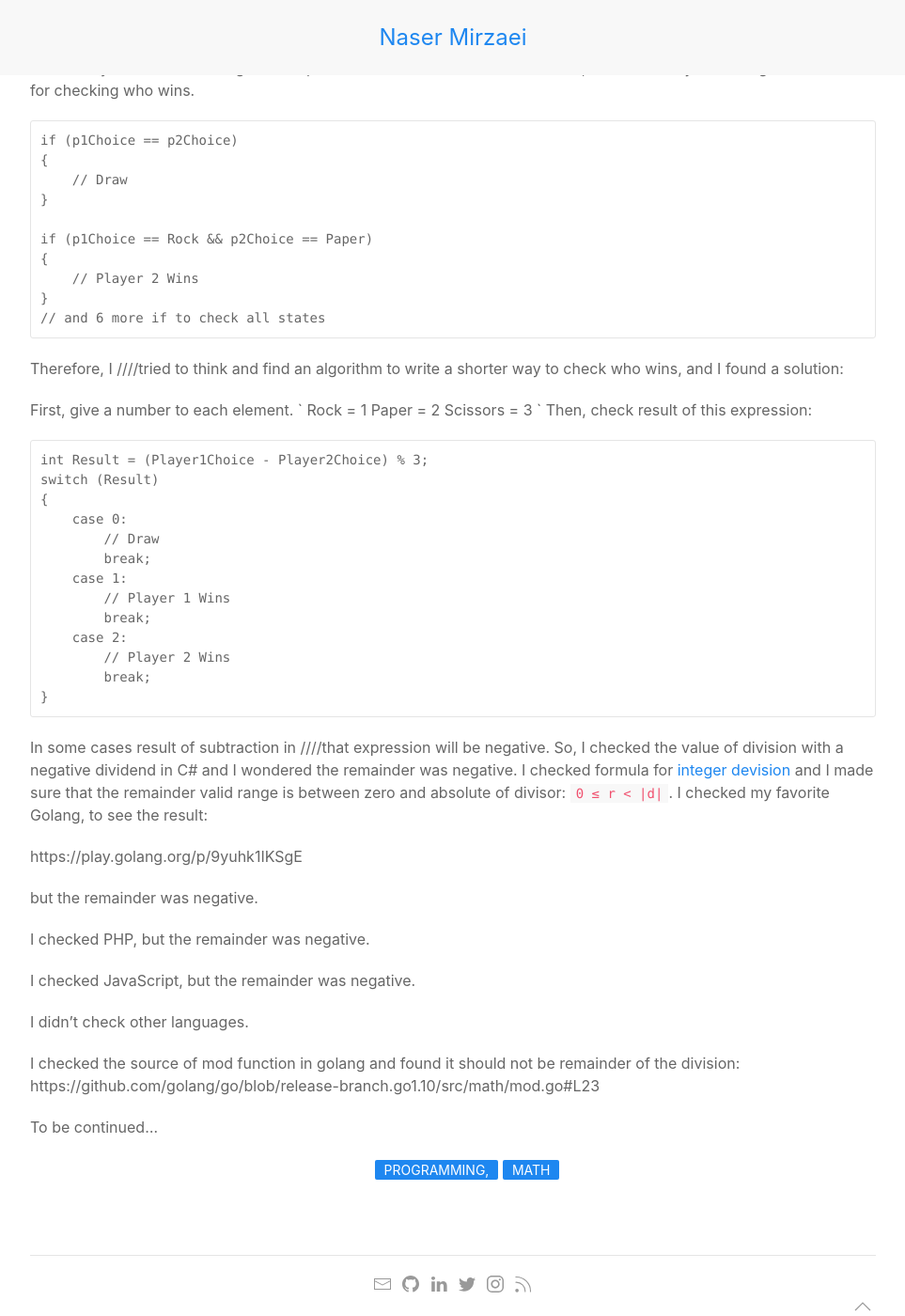
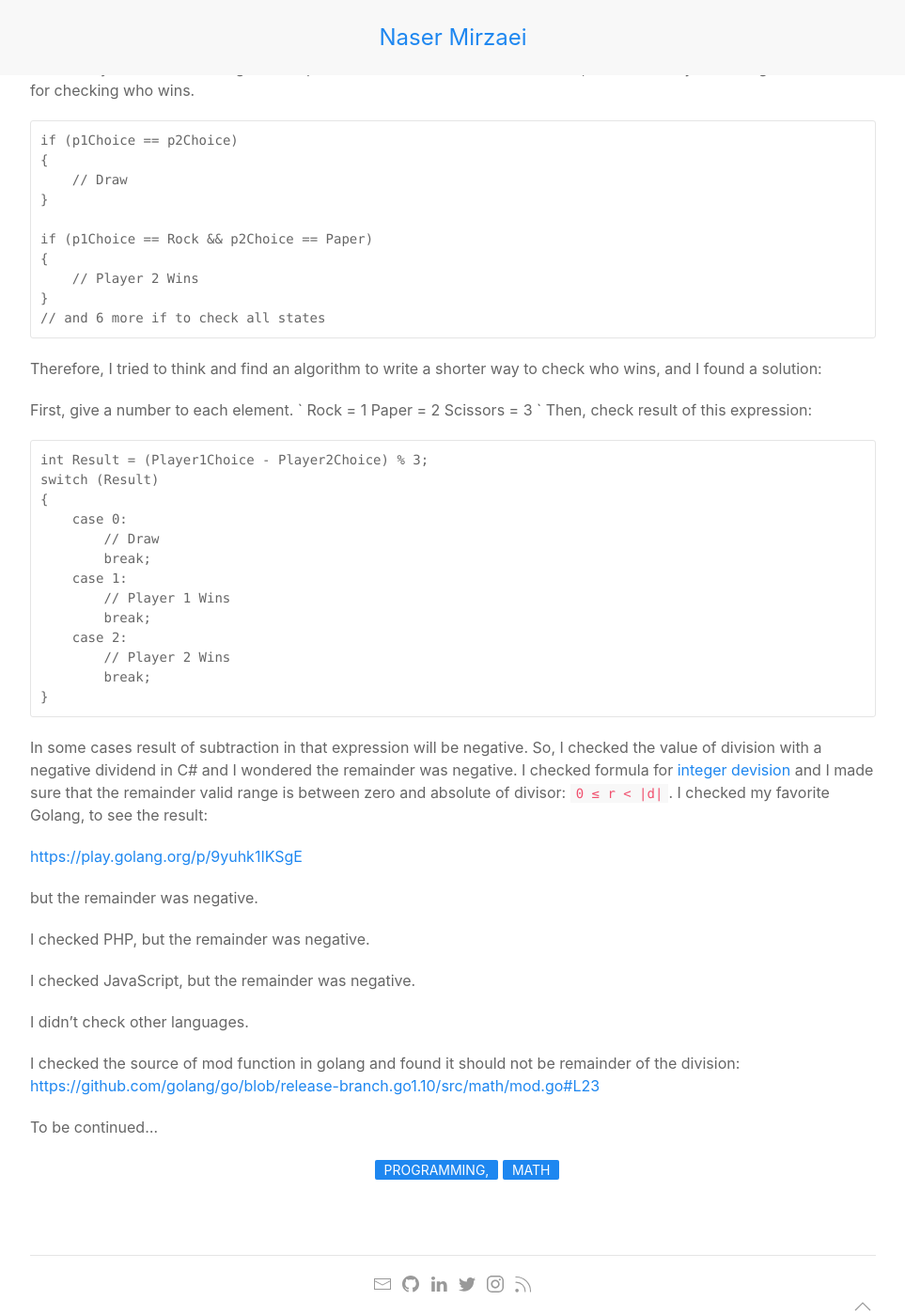
Before and after one commit to nasermirzaei89/nasermirzaei89.github.io, a Jekyll site: the page built from _posts/2018-05-30-division-remainder.md, in a window 1280 px wide and 1400 px high, scrolled down 198 px. Shown: the whole window at 94% size, without its empty margins (158-1121 px from the left). Built offline with Jekyll 4.4.1, drawn with Linux system fonts in a browser that asks for light colours; nearby versions of some CDN libraries; comment, search, counter and statistics services are not loaded.

````diff
--- a/_posts/2018-05-30-division-remainder.md
+++ b/_posts/2018-05-30-division-remainder.md
@@ -16,7 +16,7 @@ if (p1Choice == Rock && p2Choice == Paper)
 // and 6 more if to check all states
 ```
 
-Therefore, I ////tried to think and find an algorithm to write a shorter way to check who wins, and I found a solution:
+Therefore, I tried to think and find an algorithm to write a shorter way to check who wins, and I found a solution:
 
 First, give a number to each element.
 `
@@ -40,10 +40,10 @@ switch (Result)
         break;
 }
 ```
-In some cases result of subtraction in ////that expression will be negative. So, I checked the value of division with a negative dividend in C# and I wondered the remainder was negative. I checked formula for [integer devision](https://en.wikipedia.org/wiki/Remainder) and I made sure that the remainder valid range is between zero and absolute of divisor: `0 ≤ r < |d|`.
+In some cases result of subtraction in that expression will be negative. So, I checked the value of division with a negative dividend in C# and I wondered the remainder was negative. I checked formula for [integer devision](https://en.wikipedia.org/wiki/Remainder) and I made sure that the remainder valid range is between zero and absolute of divisor: `0 ≤ r < |d|`.
 I checked my favorite Golang, to see the result:
 
-https://play.golang.org/p/9yuhk1IKSgE
+[https://play.golang.org/p/9yuhk1IKSgE]()
 
 but the remainder was negative.
 
@@ -54,6 +54,6 @@ I checked JavaScript, but the remainder was negative.
 I didn't check other languages.
 
 I checked the source of mod function in golang and found it should not be remainder of the division:
-https://github.com/golang/go/blob/release-branch.go1.10/src/math/mod.go#L23
+[https://github.com/golang/go/blob/release-branch.go1.10/src/math/mod.go#L23]()
 
 To be continued...
````
